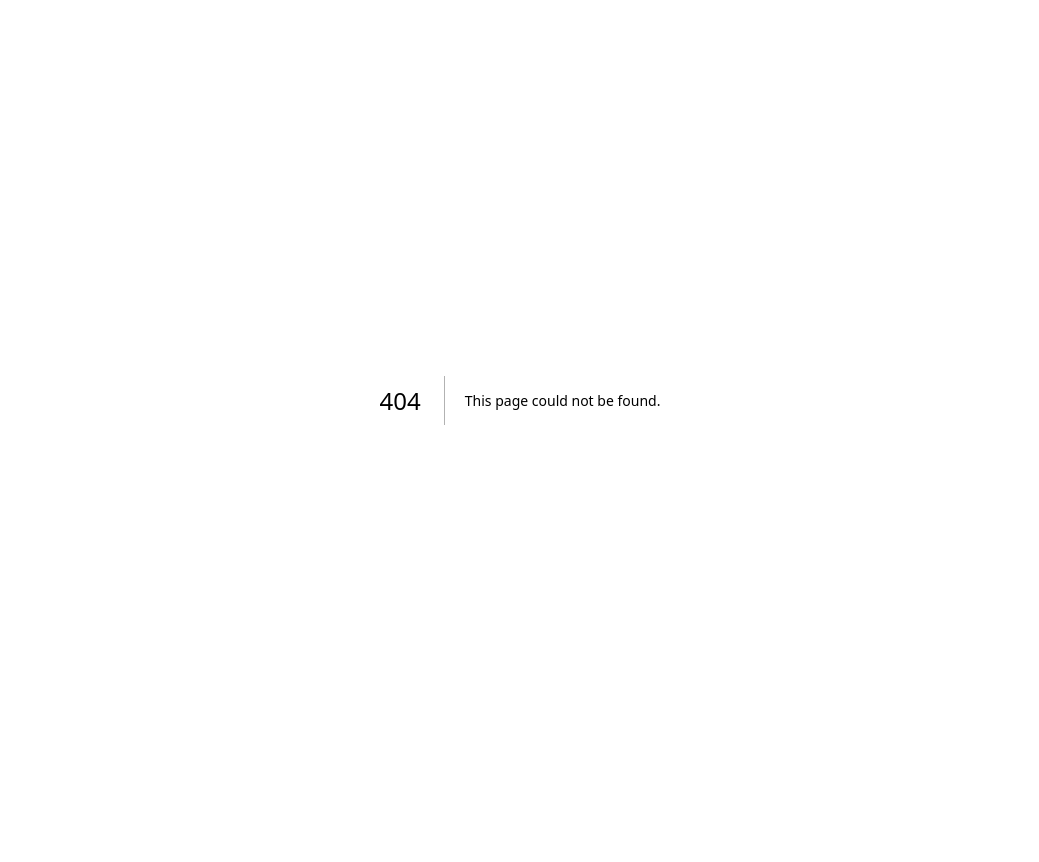
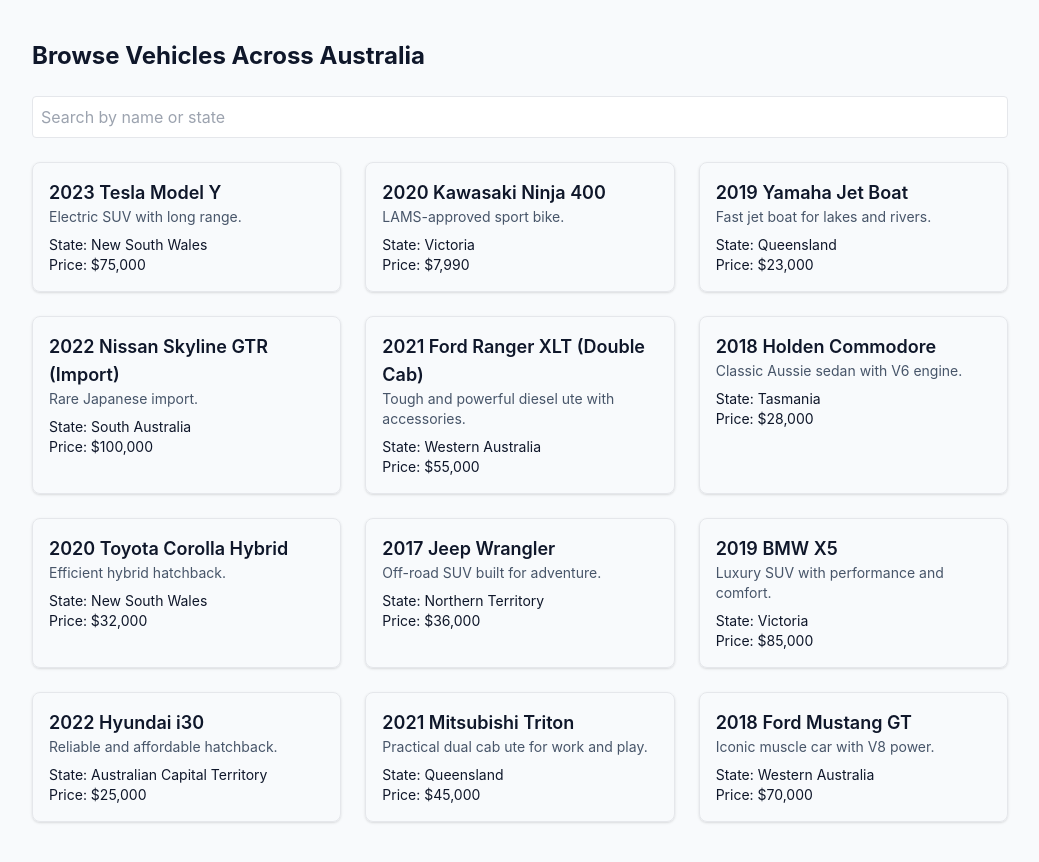
Before and after one commit to Johntie12/flipscout, a Next.js app: page /browse in a window 1280 px wide. Before the commit this address had no page. Shown: the whole page, without its empty margins (120-1159 px from the left). Before the commit the page ends 800 px from the top, so only its background shows below. Built offline with nearby package versions, Linux system fonts and the light colour scheme.

Commit message:
feat: add browse page with search and expanded listings
Adds new browse.tsx page that includes a search bar to filter listings by name or state and provides an expanded set of vehicles across Australia.

```diff
--- /dev/null
+++ b/pages/browse.tsx
@@ -0,0 +1,56 @@
+import { useState } from 'react';
+import Head from 'next/head';
+
+export default function Browse() {
+  const listings = [
+    { id: '1', name: '2023 Tesla Model Y', description: 'Electric SUV with long range.', price: 75000, state: 'New South Wales' },
+    { id: '2', name: '2020 Kawasaki Ninja 400', description: 'LAMS-approved sport bike.', price: 7990, state: 'Victoria' },
+    { id: '3', name: '2019 Yamaha Jet Boat', description: 'Fast jet boat for lakes and rivers.', price: 23000, state: 'Queensland' },
+    { id: '4', name: '2022 Nissan Skyline GTR (Import)', description: 'Rare Japanese import.', price: 100000, state: 'South Australia' },
+    { id: '5', name: '2021 Ford Ranger XLT (Double Cab)', description: 'Tough and powerful diesel ute with accessories.', price: 55000, state: 'Western Australia' },
+    { id: '6', name: '2018 Holden Commodore', description: 'Classic Aussie sedan with V6 engine.', price: 28000, state: 'Tasmania' },
+    { id: '7', name: '2020 Toyota Corolla Hybrid', description: 'Efficient hybrid hatchback.', price: 32000, state: 'New South Wales' },
+    { id: '8', name: '2017 Jeep Wrangler', description: 'Off-road SUV built for adventure.', price: 36000, state: 'Northern Territory' },
+    { id: '9', name: '2019 BMW X5', description: 'Luxury SUV with performance and comfort.', price: 85000, state: 'Victoria' },
+    { id: '10', name: '2022 Hyundai i30', description: 'Reliable and affordable hatchback.', price: 25000, state: 'Australian Capital Territory' },
+    { id: '11', name: '2021 Mitsubishi Triton', description: 'Practical dual cab ute for work and play.', price: 45000, state: 'Queensland' },
+    { id: '12', name: '2018 Ford Mustang GT', description: 'Iconic muscle car with V8 power.', price: 70000, state: 'Western Australia' },
+  ];
+
+  const [searchTerm, setSearchTerm] = useState('');
+
+  const filteredListings = listings.filter(item =>
+    item.name.toLowerCase().includes(searchTerm.toLowerCase()) ||
+    item.state.toLowerCase().includes(searchTerm.toLowerCase())
+  );
+
+  return (
+    <>
+      <Head>
+        <title>Browse Vehicles | QuokkaDrive</title>
+      </Head>
+      <main className="min-h-screen bg-slate-50 text-slate-900">
+        <section className="max-w-5xl mx-auto px-6 py-10">
+          <h1 className="text-2xl font-bold mb-6">Browse Vehicles Across Australia</h1>
+          <input
+            type="text"
+            placeholder="Search by name or state"
+            value={searchTerm}
+            onChange={(e) => setSearchTerm(e.target.value)}
+            className="w-full p-2 mb-6 border rounded"
+          />
+          <div className="grid grid-cols-1 sm:grid-cols-2 lg:grid-cols-3 gap-6">
+            {filteredListings.map((item) => (
+              <div key={item.id} className="border rounded-lg p-4 shadow">
+                <h2 className="text-lg font-semibold">{item.name}</h2>
+                <p className="text-sm text-slate-600 mb-2">{item.description}</p>
+                <p className="text-sm">State: {item.state}</p>
+                <p className="text-sm">Price: ${item.price.toLocaleString()}</p>
+              </div>
+            ))}
+          </div>
+        </section>
+      </main>
+    </>
+  );
+}
```
